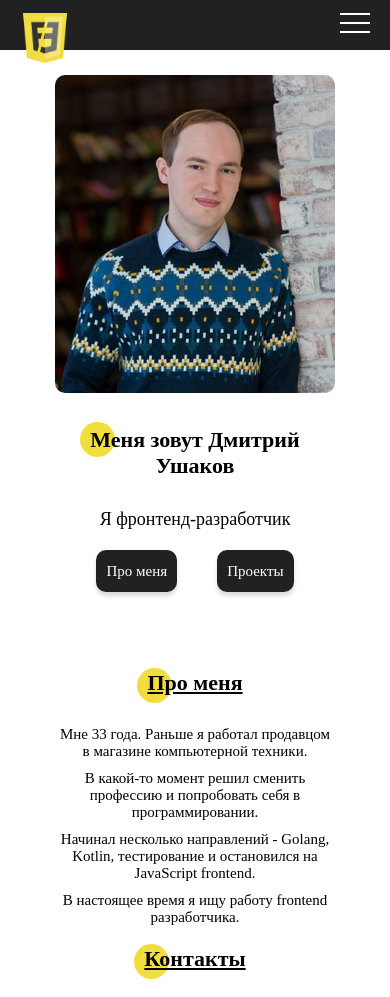
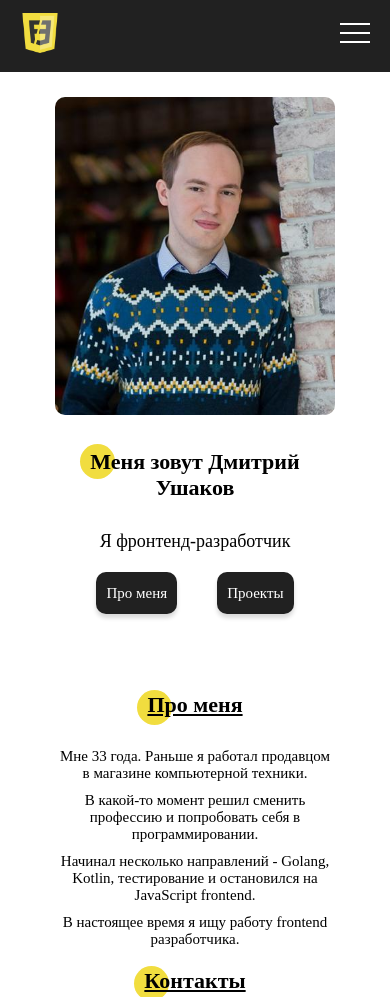
Before and after one commit to DimkaUsh/MyCV-project, a website: page src/html/index.html in a window 390 px wide. Shown: the top 997 px of the page. Drawn offline with nearby package versions, Linux system fonts and the light colour scheme; files that its build step writes are made by us from their sources; files whose address does not match are found by name.

Commit message:
fix: header and logo height

```diff
--- a/src/scss/base/media.scss
+++ b/src/scss/base/media.scss
@@ -54,8 +54,11 @@
   }
 
   .header {
-    height: 50px;
     font-size: 18px;
+
+    &__logo {
+      width: 40px;
+    }
 
     &__wrapper {
       position: relative;
--- a/src/scss/module/header.scss
+++ b/src/scss/module/header.scss
@@ -47,7 +47,8 @@
   position: relative;
   display: none;
   width: 30px;
-  height: 20px;
+  height: 40px;
+  padding: 10px 0;
   flex-direction: column;
   justify-content: space-between;
   z-index: 15;
```
